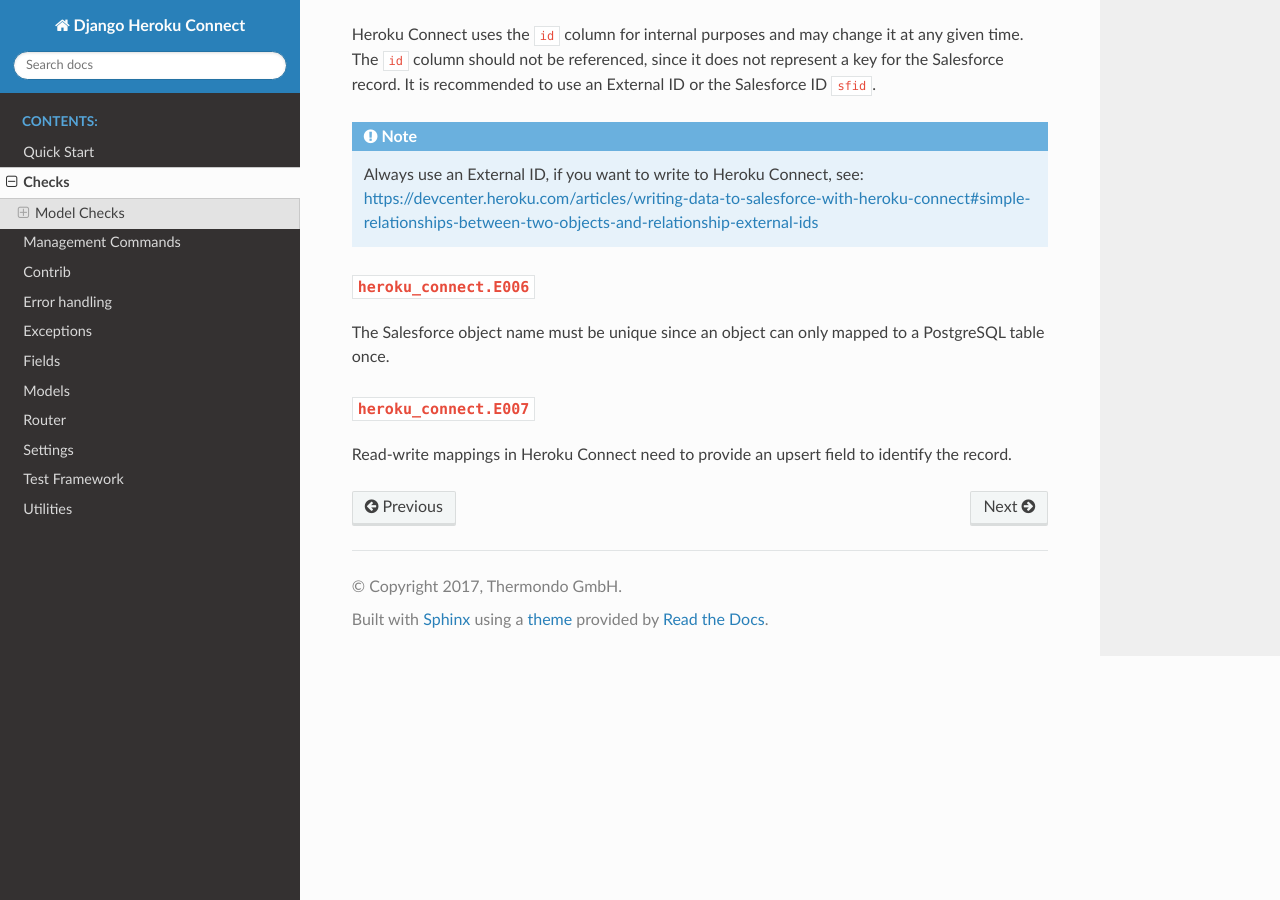
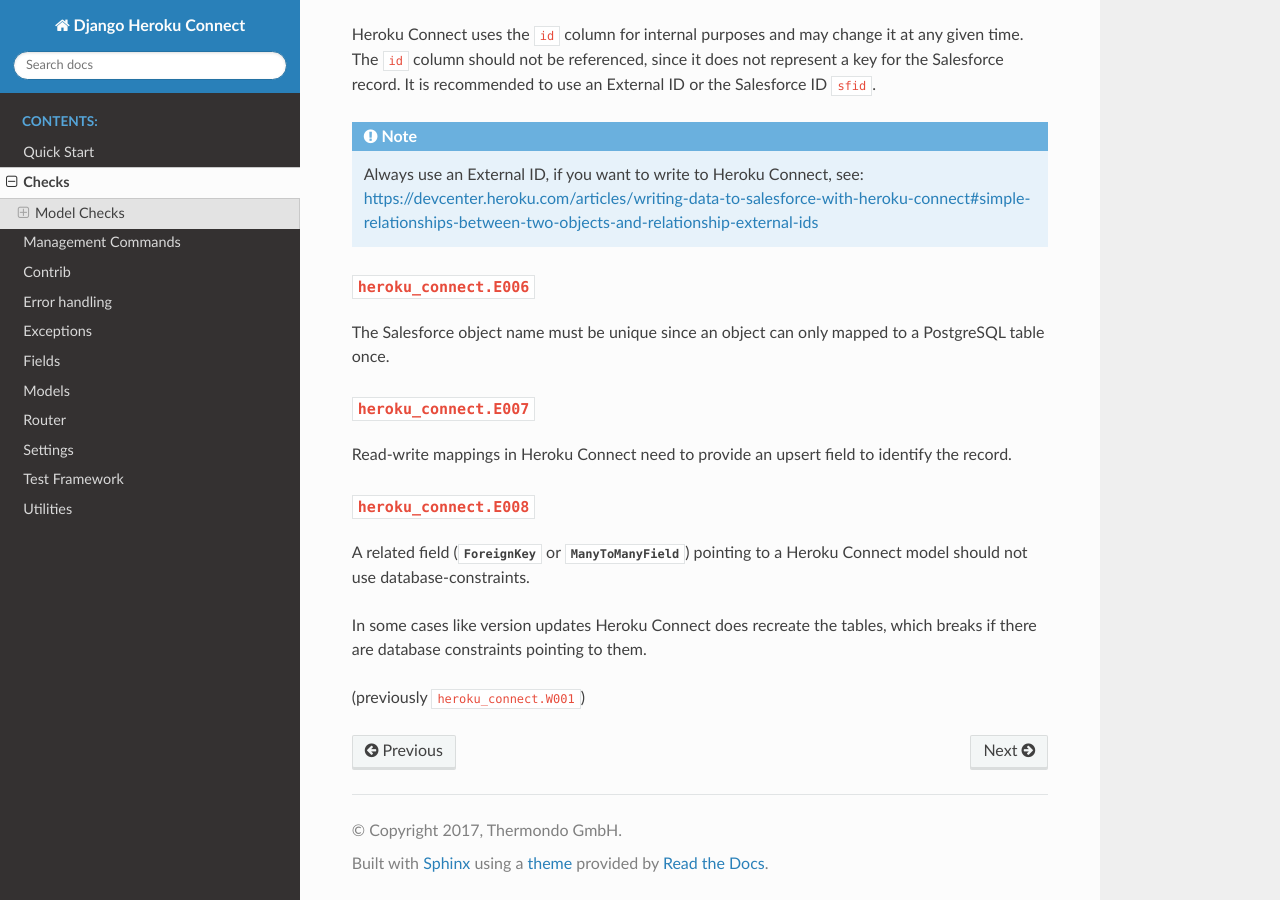
Before and after one commit to thermondo/django-heroku-connect, a Sphinx documentation site: the page built from docs/checks.rst, in a window 1280 px wide and 900 px high, scrolled down 712 px. Built offline with Sphinx 7.4.7 and the Read the Docs theme 2.0.0, drawn with Linux system fonts in a browser that asks for light colours.

Commit message:
make wrong db_constraint setting an error in checks

```diff
--- a/docs/checks.rst
+++ b/docs/checks.rst
@@ -52,3 +52,15 @@
 
 Read-write mappings in Heroku Connect need to provide an upsert field to
 identify the record.
+
+``heroku_connect.E008``
+~~~~~~~~~~~~~~~~~~~~~~~
+
+A related field (:class:`ForeignKey<django.db.models.ForeignKey>` or
+:class:`ManyToManyField<django.db.models.ManyToManyField>`) pointing to
+a Heroku Connect model should not use database-constraints.
+
+In some cases like version updates Heroku Connect does recreate the tables,
+which breaks if there are database constraints pointing to them.
+
+(previously ``heroku_connect.W001``)
```
Also changed, not shown: 1 other file.
